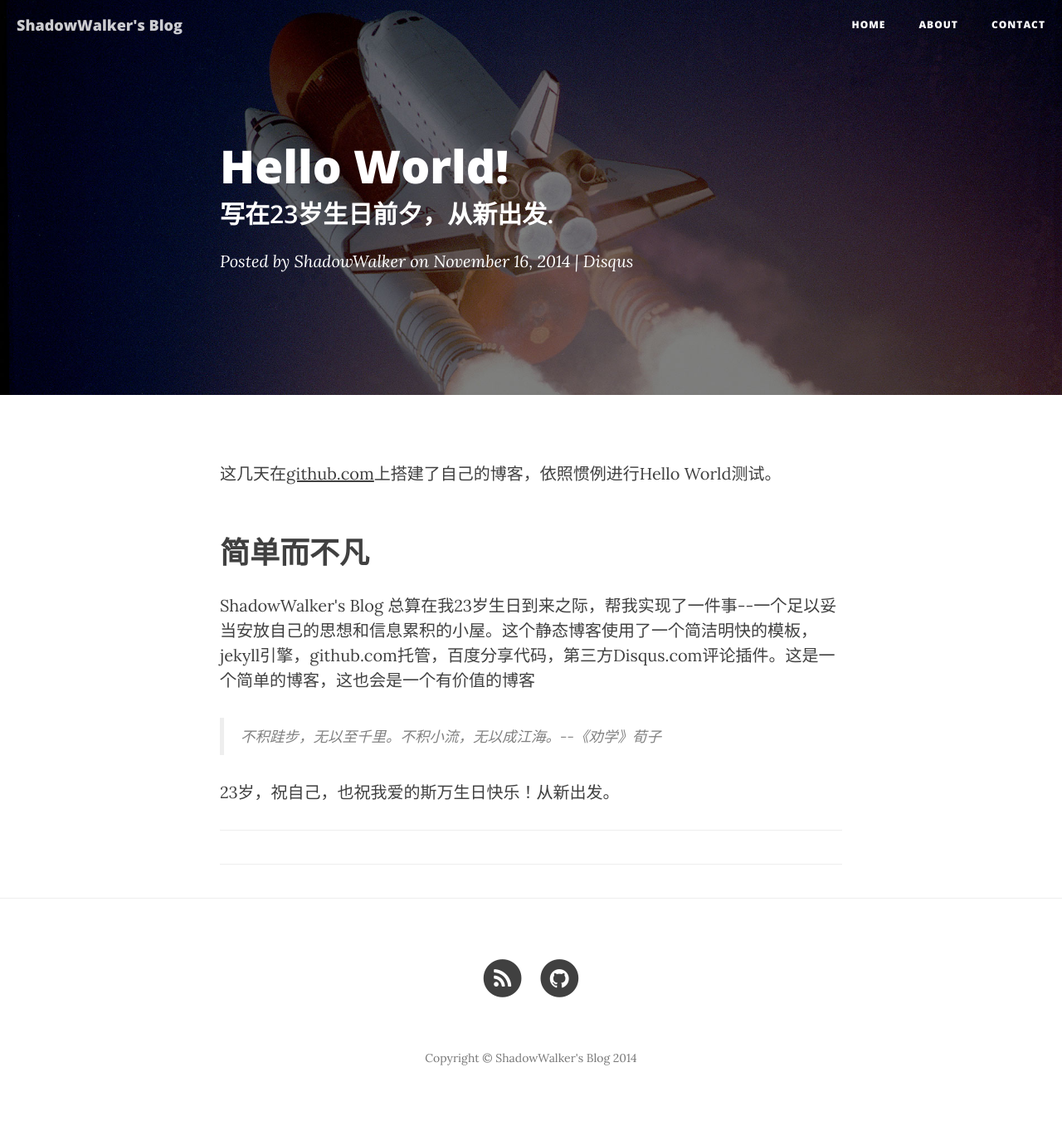
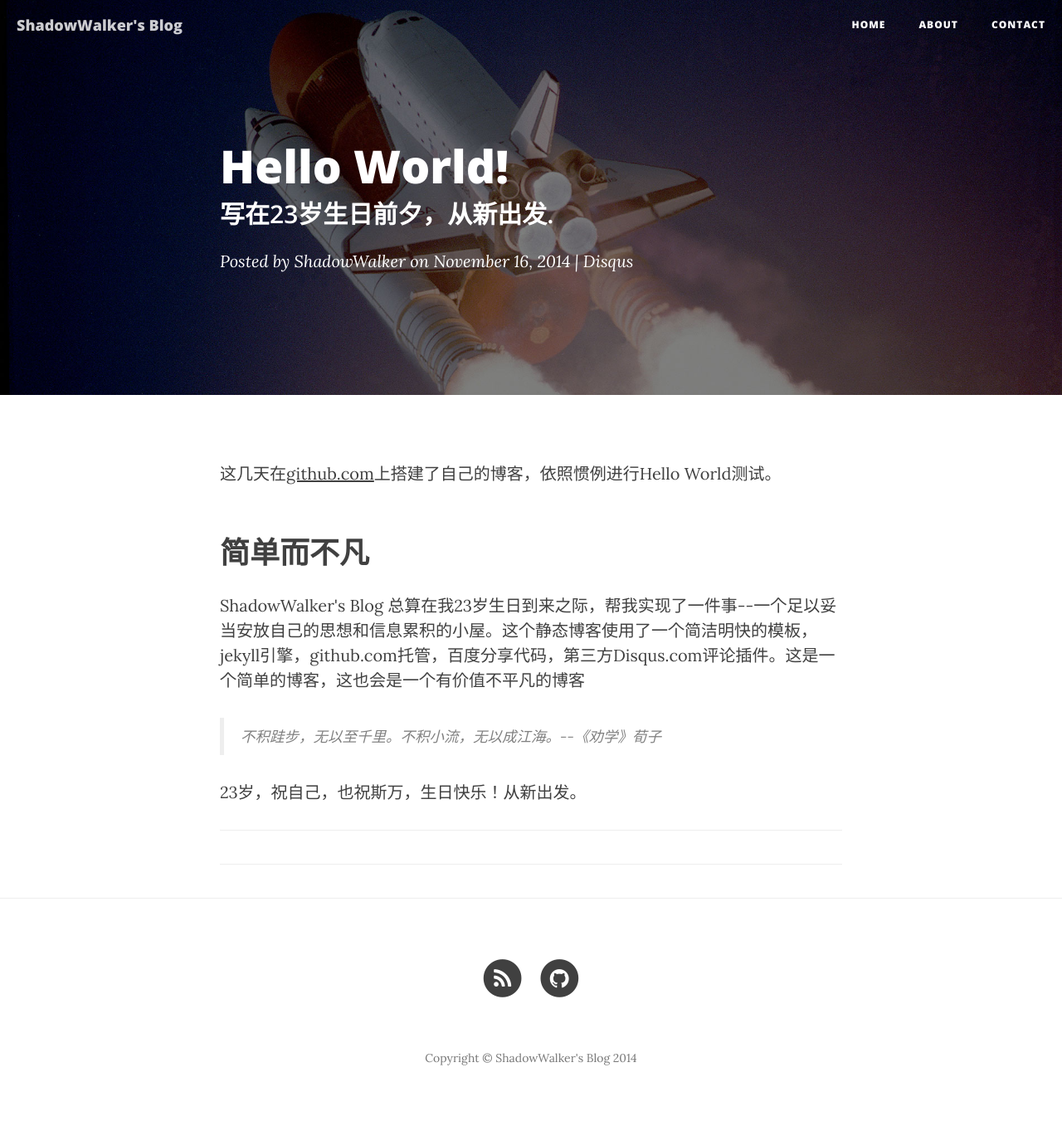
Before and after one commit to shadowwalker/blog, a Jekyll site: the page built from _posts/2014-11-16-helloworld.markdown, in a window 1280 px wide. Shown: the whole page at 83% size. Built offline with Jekyll 4.4.1, drawn with Linux system fonts in a browser that asks for light colours; nearby versions of some CDN libraries; comment, search, counter and statistics services are not loaded.

Commit message:
post hello world

```diff
--- a/_posts/2014-11-16-helloworld.markdown
+++ b/_posts/2014-11-16-helloworld.markdown
@@ -7,11 +7,11 @@ author:     "ShadowWalker"
 header-img: "img/post-bg-01.jpg"
 ---
 
-<p>这几天在<a href="github.com">github.com</a>上搭建了自己的博客，依照惯例进行Hello World测试。</p>
+<p>这几天在<a href="https://github.com">github.com</a>上搭建了自己的博客，依照惯例进行Hello World测试。</p>
 
 <h2 class="section-heading">简单而不凡</h2>
-<p>ShadowWalker's Blog 总算在我23岁生日到来之际，帮我实现了一件事--一个足以妥当安放自己的思想和信息累积的小屋。这个静态博客使用了一个简洁明快的模板，jekyll引擎，github.com托管，百度分享代码，第三方Disqus.com评论插件。这是一个简单的博客，这也会是一个有价值的博客</p>
+<p>ShadowWalker's Blog 总算在我23岁生日到来之际，帮我实现了一件事--一个足以妥当安放自己的思想和信息累积的小屋。这个静态博客使用了一个简洁明快的模板，jekyll引擎，github.com托管，百度分享代码，第三方Disqus.com评论插件。这是一个简单的博客，这也会是一个有价值不平凡的博客</p>
 
 <blockquote>不积跬步，无以至千里。不积小流，无以成江海。--《劝学》荀子</blockquote>
 
-<p>23岁，祝自己，也祝我爱的斯万生日快乐！从新出发。</p>
+<p>23岁，祝自己，也祝斯万，生日快乐！从新出发。</p>
```
